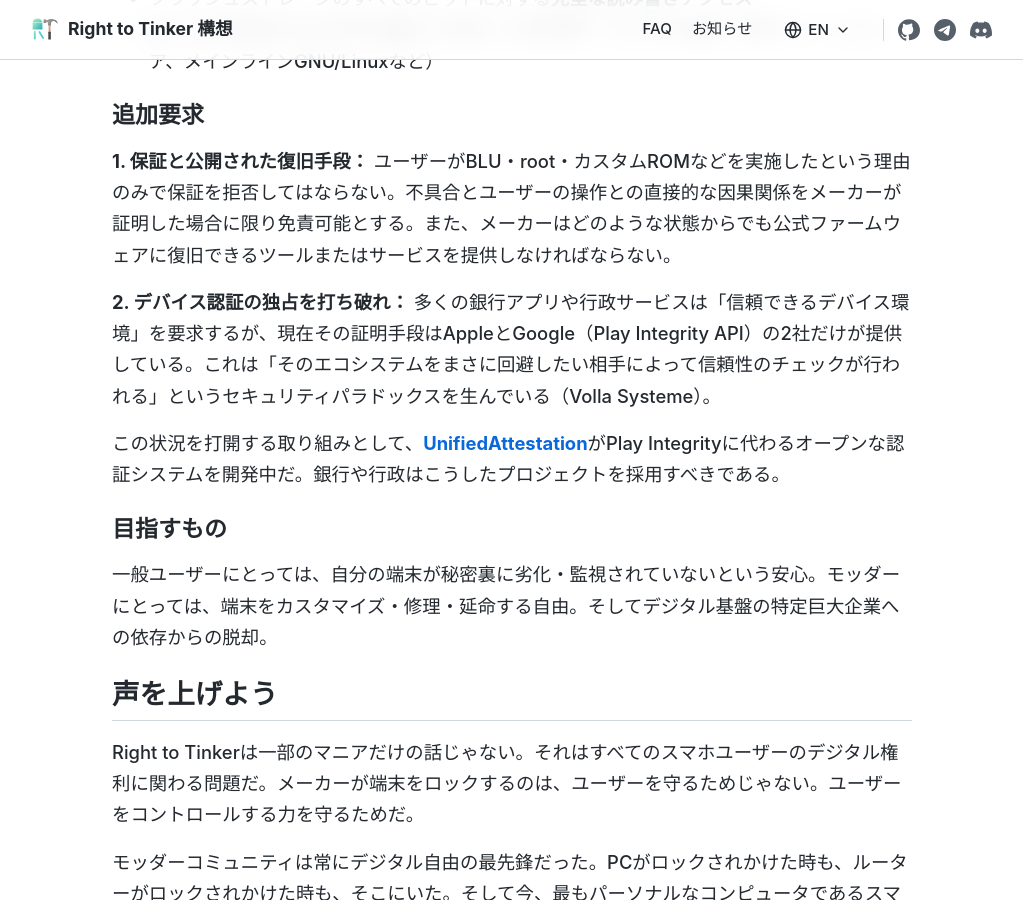
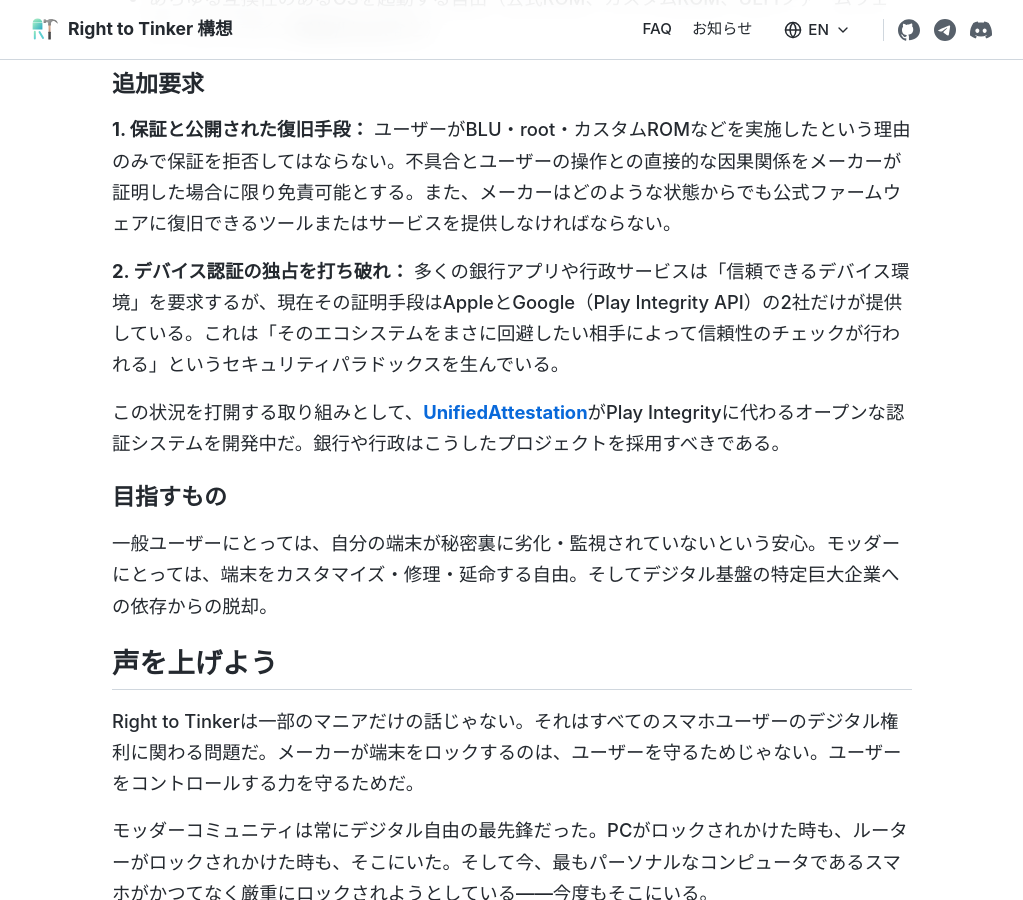
Before and after one commit to Right2Tinker/right2tinker.github.io, a Jekyll site: the page built from ja/index.md, in a window 1280 px wide and 900 px high, scrolled down 3888 px. Shown: the whole window, without its empty margins (128-1151 px from the left). Built offline with Jekyll 4.4.1, drawn with Linux system fonts in a browser that asks for light colours; some of the changed text lies outside the part shown.

Commit message:
revised documents

```diff
--- a/ja/index.md
+++ b/ja/index.md
@@ -94,7 +94,7 @@
 ユーザーがBLU・root・カスタムROMなどを実施したという理由のみで保証を拒否してはならない。不具合とユーザーの操作との直接的な因果関係をメーカーが証明した場合に限り免責可能とする。また、メーカーはどのような状態からでも公式ファームウェアに復旧できるツールまたはサービスを提供しなければならない。
 
 **2. デバイス認証の独占を打ち破れ：**
-多くの銀行アプリや行政サービスは「信頼できるデバイス環境」を要求するが、現在その証明手段はAppleとGoogle（Play Integrity API）の2社だけが提供している。これは「そのエコシステムをまさに回避したい相手によって信頼性のチェックが行われる」というセキュリティパラドックスを生んでいる（Volla Systeme）。
+多くの銀行アプリや行政サービスは「信頼できるデバイス環境」を要求するが、現在その証明手段はAppleとGoogle（Play Integrity API）の2社だけが提供している。これは「そのエコシステムをまさに回避したい相手によって信頼性のチェックが行われる」というセキュリティパラドックスを生んでいる。
 
 この状況を打開する取り組みとして、[**UnifiedAttestation**](https://uattest.net/)がPlay Integrityに代わるオープンな認証システムを開発中だ。銀行や行政はこうしたプロジェクトを採用すべきである。
 
```
Also changed, not shown: other parts of ja/index.md (+1 -1 lines), chs/index.md (+1 -1 lines), cht/index.md (+1 -1 lines), es/index.md (+1 -1 lines), fr/index.md (+1 -1 lines).
